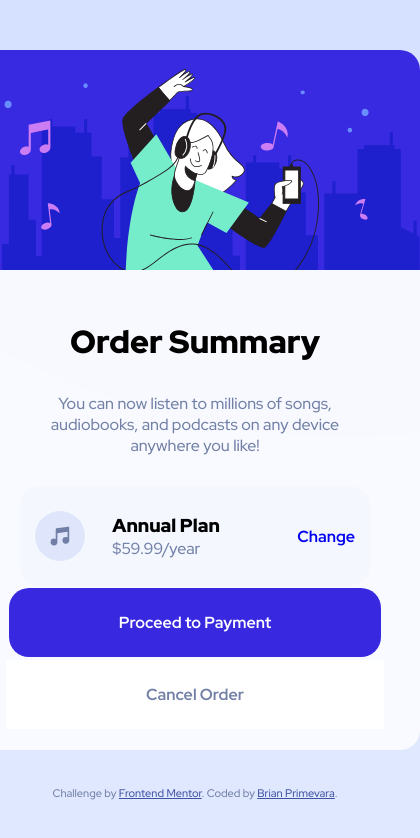
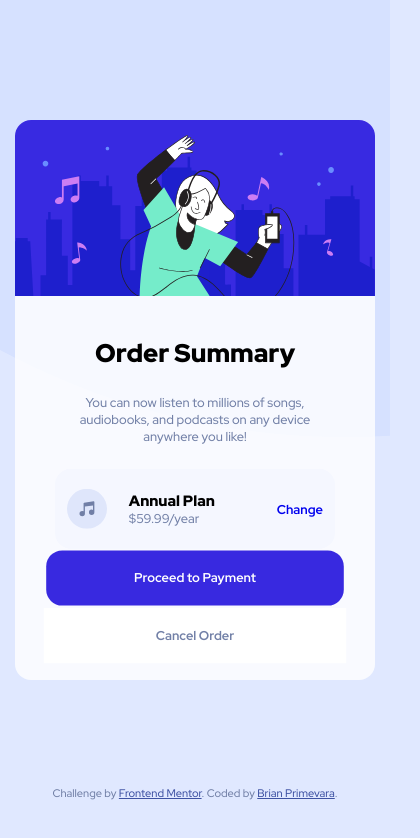
Before and after one commit to BrianPrimevara/frontend-mentor-component-card, a plain HTML site: page index.html in a window 390 px wide. In both pictures the pointer is over the link "Change". Shown: the whole page, 420 px wide, since content can reach past the window. Drawn offline with Linux system fonts and the light colour scheme.

Commit message:
added mobile design

```diff
--- a/styles.css
+++ b/styles.css
@@ -30,6 +30,26 @@ body{
     border-radius: 20px;
     background: rgba(255, 255, 255, 0.8);
     overflow: hidden;
+}
+
+@media screen and (max-width: 501px) {
+    .card{
+        transform: scale(.8);
+    }
+
+    .order a:hover{
+        text-decoration: none;
+    }
+
+    .primary:hover{
+        background-color: hsl(224, 23%, 55%);
+        cursor: pointer;
+    }
+
+    .secondary:hover{
+        color: hsl(223, 47%, 23%);
+        cursor: pointer;
+    }
 }
 
 .card-top{
```
